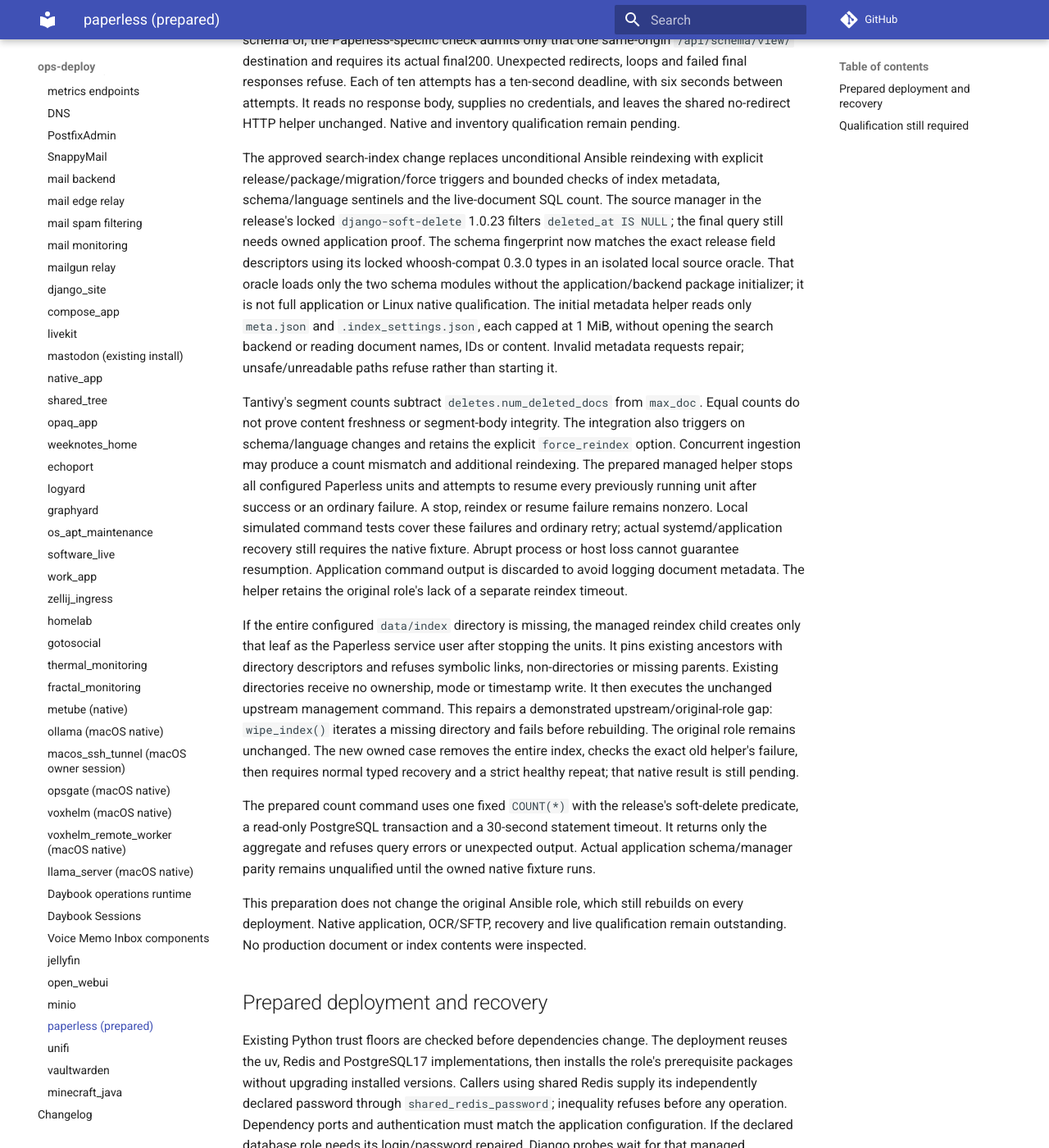
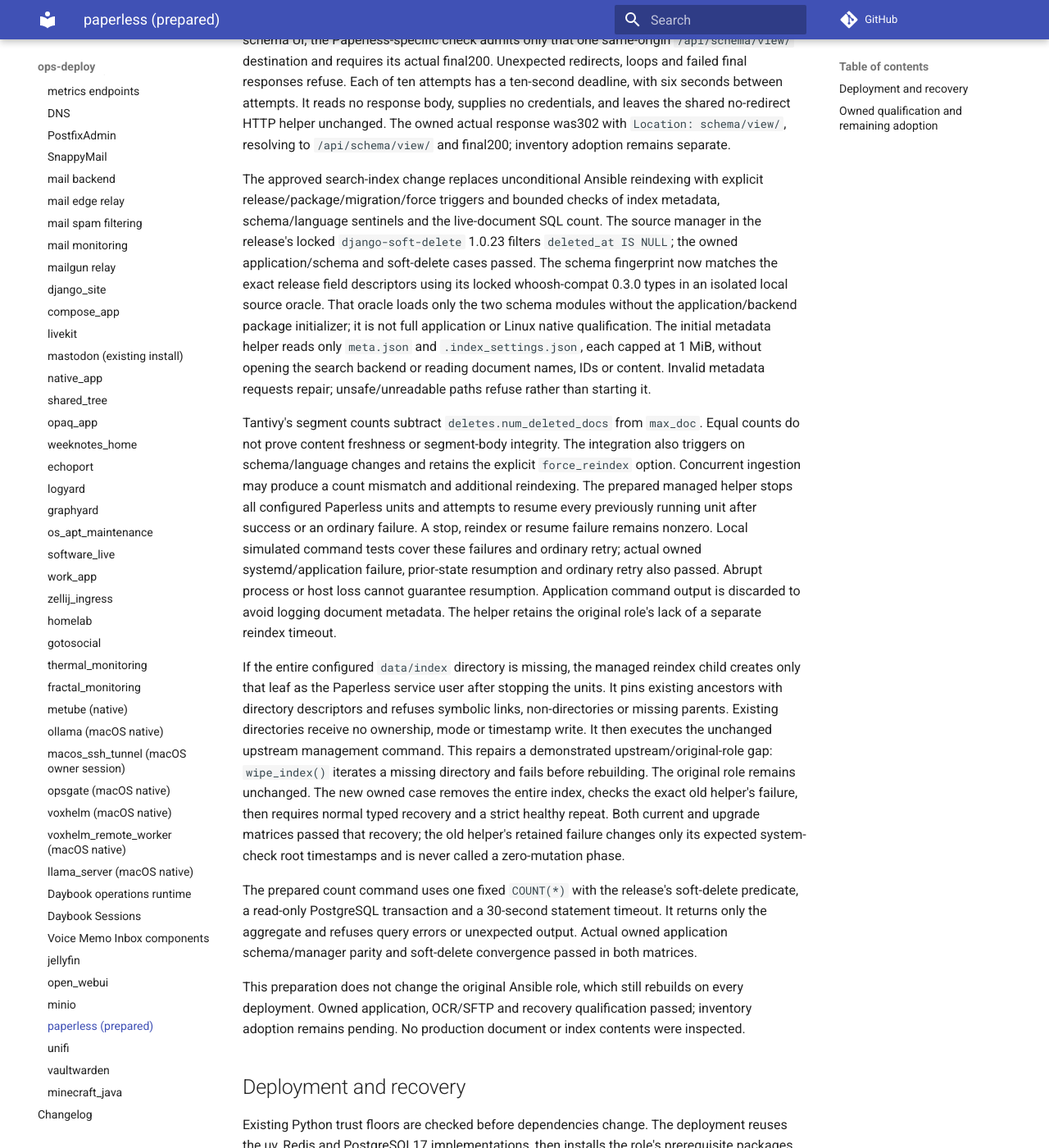
Before and after one commit to ephes/ops-deploy, an MkDocs documentation site: the page built from docs/services/paperless.md, in a window 1280 px wide and 1400 px high, scrolled down 745 px. Shown: the whole window at 82% size. Built offline with MkDocs 1.6.1 and Material for MkDocs 9.7.7, drawn with Linux system fonts in a browser that asks for light colours; comment, search, counter and statistics services are not loaded; some of the changed text lies outside the part shown.

Commit message:
Record completed owned Paperless current and upgrade qualification

```diff
--- a/docs/services/paperless.md
+++ b/docs/services/paperless.md
@@ -1,9 +1,9 @@
-# Paperless migration preparation
+# Paperless deployment and recovery
 
-The prepared `PaperlessConfig`, `PaperlessCredentials` and `deploy_paperless`
+The `PaperlessConfig`, `PaperlessCredentials` and `deploy_paperless`
 API composes the checksum-bound 3.2.1 release and current `paperless_deploy`
-role behavior. It has not been adopted in the inventory. Native application
-qualification is still outstanding; this is not a supported production entry point.
+role behavior. Owned current-release and 3.0.4-to-3.2.1 upgrade application
+matrices passed. Private inventory adoption remains a separate pending step.
 
 The initial typed configuration renders all eight original role templates byte
 for byte in three synthetic Ansible oracle cases: defaults, authenticated Redis,
@@ -32,13 +32,15 @@
 Unexpected redirects, loops and failed final responses refuse. Each of ten
 attempts has a ten-second deadline, with six seconds between attempts. It reads
 no response body, supplies no credentials, and leaves the shared no-redirect
-HTTP helper unchanged. Native and inventory qualification remain pending.
+HTTP helper unchanged. The owned actual response was302 with `Location:
+schema/view/`, resolving to `/api/schema/view/` and final200; inventory adoption
+remains separate.
 
 The approved search-index change replaces unconditional Ansible reindexing with
 explicit release/package/migration/force triggers and bounded checks of index
 metadata, schema/language sentinels and the live-document SQL count. The source
 manager in the release's locked `django-soft-delete` 1.0.23 filters
-`deleted_at IS NULL`; the final query still needs owned application proof. The schema fingerprint
+`deleted_at IS NULL`; the owned application/schema and soft-delete cases passed. The schema fingerprint
 now matches the exact release field descriptors using its locked whoosh-compat
 0.3.0 types in an isolated local source oracle. That oracle loads only the two
 schema modules without the application/backend package initializer; it is not
@@ -55,7 +57,8 @@
 configured Paperless units and attempts to resume every previously running unit
 after success or an ordinary failure. A stop, reindex or resume failure remains
 nonzero. Local simulated command tests cover these failures and ordinary retry;
-actual systemd/application recovery still requires the native fixture. Abrupt
+actual owned systemd/application failure, prior-state resumption and ordinary
+retry also passed. Abrupt
 process or host loss cannot guarantee resumption. Application command output is
 discarded to avoid logging document metadata. The helper retains the original
 role's lack of a separate reindex timeout.
@@ -69,19 +72,22 @@
 `wipe_index()` iterates a missing directory and fails before rebuilding. The
 original role remains unchanged. The new owned case removes the entire index,
 checks the exact old helper's failure, then requires normal typed recovery and a
-strict healthy repeat; that native result is still pending.
+strict healthy repeat. Both current and upgrade matrices passed that recovery;
+the old helper's retained failure changes only its expected system-check root
+timestamps and is never called a zero-mutation phase.
 
 The prepared count command uses one fixed `COUNT(*)` with the release's
 soft-delete predicate, a read-only PostgreSQL transaction and a 30-second
 statement timeout. It returns only the aggregate and refuses query errors or
-unexpected output. Actual application schema/manager parity remains unqualified
-until the owned native fixture runs.
+unexpected output. Actual owned application schema/manager parity and soft-delete
+convergence passed in both matrices.
 
 This preparation does not change the original Ansible role, which still rebuilds
-on every deployment. Native application, OCR/SFTP, recovery and live qualification
-remain outstanding. No production document or index contents were inspected.
+on every deployment. Owned application, OCR/SFTP and recovery qualification
+passed; inventory adoption remains pending. No production document or index
+contents were inspected.
 
-## Prepared deployment and recovery
+## Deployment and recovery
 
 Existing Python trust floors are checked before dependencies change. The
 deployment reuses the uv, Redis and PostgreSQL17 implementations, then installs
@@ -137,9 +143,10 @@
 the original role. Management programs travel via protected stdin and application
 output is suppressed. An explicit blocking stdin bootstrap avoids Django's
 interactive-console race, and apply steps must emit their completion marker.
-Actual Paperless Django initialization effects remain to
-be measured in the owned native fixture; the local Django auth/static oracles
-do not establish full application or PostgreSQL behavior.
+Owned old-command controls changed four roots' mtime/ctime; the corrected status
+command kept all captured metadata exact. Healthy ordinary/fish/recovery repeats
+also preserved entire captured state. This does not claim global zero I/O or
+exclude natural effects outside the declared projection.
 
 Scanner passwords use libcrypt comparison and protected chpasswd stdin only
 when different; empty passwords remain unmanaged. A mounted SFTP inbox is not
@@ -161,15 +168,35 @@
 The Traefik route retains the original template and watcher behavior. Final
 health checks require all four units active and HTTP200 from loopback `/api/`.
 
-## Qualification still required
+## Owned qualification and remaining adoption
 
-The owned native plan uses a fresh public GitHub Ubuntu24 x86 VM with a systemd
-Docker userspace. Its kernel is shared with that disposable VM; it is not a KVM
-or hardware proof. No inventory, host-data, credential or Docker-socket mounts
-are permitted. Actual OCR/SFTP, PostgreSQL manager/count, index recovery, yescrypt,
-ACL/mount and service first/repeat/failure cases remain required before adoption.
+Current run40777068134 at9ac completed50 typed phases (47 healthy and3 expected
+faults); upgrade-only run40788020395 at02d completed50 (48 healthy and2 expected
+faults), including the actual3.0.4-to-3.2.1 upgrade with12 managed operations and
+zero uploads. Each leg has26 healthy zero-managed/zero-upload repeats with102
+successful operations and entire captured public/private state equality. The two
+declared synthetic scanner-password rotation/restoration phases intentionally
+change private state. Original Ansible and the failing old index helper are
+separate observations, never no-op claims.
+
+Real PostgreSQL17, Redis, four systemd units, expected schema redirect/final200,
+synthetic SFTP/OCR/authenticated search, SQL/soft-delete/schema/language/count,
+index failure/resume/retry, Python/release/package/static recovery, yescrypt,
+recursive ACL and bind recovery passed. Current covers missing/unexecutable
+Python; upgrade covers wrong Python and missing supporting distributions. Both
+runs collected complete evidence and cleaned their owned resources with exits0.
+Their825/849 installed noneditable resource maps matched their immutable sources.
+The final905-resource composition preserves all873 separately qualified peer
+resources and all32 Paperless resources from these runs; no peer-only native
+replay is claimed.
+
 The [concrete native fixture](https://github.com/ephes/ops-deploy/tree/main/tests/integration/paperless)
-has separate fresh current-release and 3.0.4-to-3.2.1 upgrade legs. Its source
-and local guard tests are preparation, not evidence that those cases have run.
-Backup, restore, removal and the campaign's other lifecycle routes are tracked
-separately; this normal-deploy preparation does not claim they are converted.
+uses disposable public GitHub Ubuntu24 x86 VMs with systemd Docker userspaces
+sharing each VM's kernel. It is not KVM, a physical scanner/encrypted-device proof,
+or production qualification. Original bootstrap needed explicitly recorded
+package-cache/index-directory and lost-SSH-handler fixture recovery; there is no
+pristine original-bootstrap success claim. Every earlier failure is retained,
+including the first upgrade deadline124 with unknown interrupted effects.
+Private normal deployment still requires its own bounded inventory plan/first/
+repeat. Backup, restore, removal and the other lifecycle routes remain tracked
+separately; this normal-deploy qualification does not claim they are converted.
```
Also changed, not shown: docs/changelog.md (+10 -2 lines), 1 other file.
